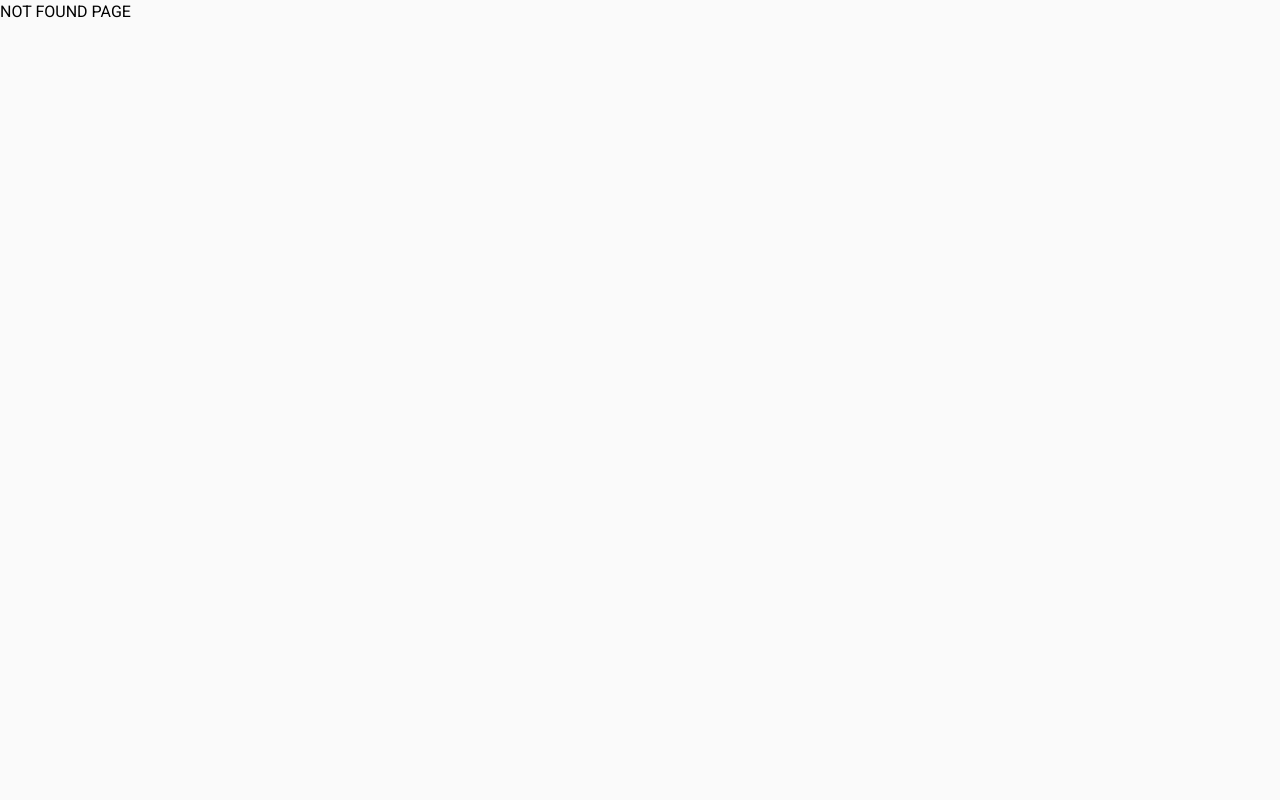
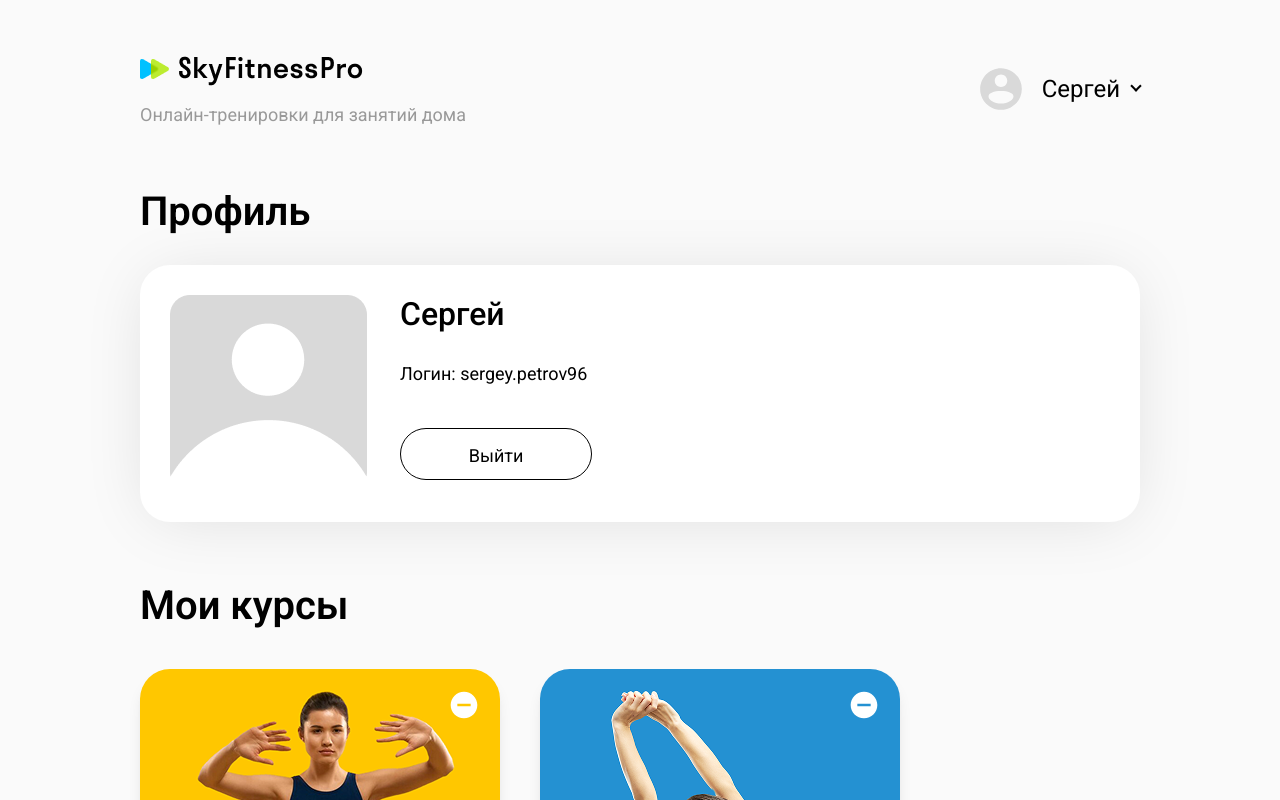
Before and after one commit to Pavekatal/fitness-app, a Next.js app: page /fitness/profile in a window 1280 px wide. Before the commit this address had no page. Shown: the top 800 px of the page. Built offline with nearby package versions, Linux system fonts and the light colour scheme.

Commit message:
создает страницу профиля

```diff
--- /dev/null
+++ b/src/app/fitness/profile/page.tsx
@@ -0,0 +1,55 @@
+import Button from '@/components/button/Button';
+import Course from '@/components/course/Course';
+import { courses, users } from '@/data';
+import Image from 'next/image';
+
+export default function ProfilePage() {
+  const userID = '1';
+  const currentUser = users.find((user) => userID === user._id);
+  const coursesUser = courses.filter((course) =>
+    currentUser?.selectedCourses.includes(course._id),
+  );
+
+  return (
+    <>
+      <div className="flex flex-col gap-15">
+        <div>
+          <h2 className="text-black text-[40px] font-semibold leading-[47px]">
+            Профиль
+          </h2>
+          <div className="mt-7.5 w-full h-[257px] p-7.5 rounded-[30px] shadow-[0px_4px_67px_-12px_rgba(0,0,0,0.13)] bg-white flex gap-[33px] items-start">
+            <Image
+              width={197}
+              height={197}
+              src="/img/profile-page.png"
+              alt="avatar user"
+            />
+            <div className="flex flex-col items-start gap-11">
+              <div className="flex flex-col gap-7.5 items-start">
+                <h3 className="text-black text-[32px] font-medium leading-[38px]">
+                  {users[0].name}
+                </h3>
+                <p className="text-black text-lg font-normal leading-[21px] ">
+                  Логин: {users[0].login}
+                </p>
+              </div>
+              <Button className="w-[192px] px-6.5 py-4 border border-solid border-black text-black text-lg font-normal leading-[21px]">
+                Выйти
+              </Button>
+            </div>
+          </div>
+        </div>
+        <div>
+          <h2 className="text-black text-[40px] font-semibold leading-[47px]">
+            Мои курсы
+          </h2>
+          <div className="mt-10 mb-[280px] flex flex-wrap gap-10">
+            {coursesUser.map((course) => (
+              <Course key={course._id} course={course} />
+            ))}
+          </div>
+        </div>
+      </div>
+    </>
+  );
+}
--- a/src/app/profile/page.tsx
+++ /dev/null
@@ -1,7 +0,0 @@
-export default function ProfilePage() {
-  return (
-    <>
-      <h1>PROFILE PAGE</h1>
-    </>
-  );
-}
--- a/src/components/course/Course.tsx
+++ b/src/components/course/Course.tsx
@@ -1,16 +1,41 @@
+'use client';
+
 import { CourseType } from '@/shared-types/sharedTypes';
 import Image from 'next/image';
 import Link from 'next/link';
+import { usePathname } from 'next/navigation';
+import Button from '../button/Button';
 
 type CourseProp = {
   course: CourseType;
 };
 
 export default function Course({ course }: CourseProp) {
+  const pathname = usePathname();
+
+  const isProfile: boolean = pathname.startsWith('/fitness/profile');
+  console.log(isProfile);
+
+  const valueProgress = (progress: number): string => {
+    let textButton = '';
+
+    if (progress === 0) {
+      textButton = 'Начать тренировки';
+    }
+    if (progress > 0 && progress < 100) {
+      textButton = 'Продолжить';
+    }
+    if (progress === 100) {
+      textButton = 'Начать заново';
+    }
+
+    return textButton;
+  };
+
   return (
     <>
       <Link href={`/fitness/courses/${course._id}`}>
-        <div className="w-[360px] h-[501px] rounded-[30px] shadow-lg bg-white transition-transform duration-300 ease-in-out hover:scale-101">
+        <div className="w-[360px]  rounded-[30px] shadow-lg bg-white transition-transform duration-300 ease-in-out hover:scale-101">
           <div className="relative">
             <Image
               className=" rounded-[30px]"
@@ -19,17 +44,18 @@ export default function Course({ course }: CourseProp) {
               src={`${course.cover}`}
               alt="yoga"
             />
+
             <button className="absolute top-[20px] right-[20px] bg-none p-0 border-none cursor-pointer w-[32px] h-[32px]">
               <Image
                 width={32}
                 height={32}
-                src="/img/add.svg"
+                src={!isProfile ? '/img/add.svg' : '/img/remove.svg'}
                 alt="add course"
-                title="Добавить курс"
+                title={!isProfile ? 'Добавить курс' : 'Удалить курс'}
               />
             </button>
           </div>
-          <div className="mt-[24px] mb-[15px] mx-[30px]">
+          <div className="mt-[24px] pb-[15px] mx-[30px]">
             <h3 className="text-[rgba(0, 0, 0, 1)] text-[32px] font-medium leading-[38px]">
               {course.name}
             </h3>
@@ -69,6 +95,24 @@ export default function Course({ course }: CourseProp) {
                 </p>
               </div>
             </div>
+            {isProfile && (
+              <div className=" flex flex-col gap-10 mt-5">
+                <div className="flex flex-col gap-2.5 items-start">
+                  <p className="text-black text-lg font-normal leading-[21px]">
+                    Прогресс {course.progress} %
+                  </p>
+                  <div className="w-full h-1.5 rounded-[50px] bg-[rgba(247,247,247,1)] overflow-hidden ">
+                    <div
+                      className=" h-full rounded-[50px] bg-[rgba(0,193,255,1)] duration-500 ease-in-out"
+                      style={{ width: `${course.progress}%` }}
+                    ></div>
+                  </div>
+                </div>
+                <Button className="w-[300px] h-[52px] bg-[#BCEC30] px-[26px] py-[16px] text-black text-lg font-normal leading-[21px] hover:bg-[#C6FF00] focus:bg-black focus:text-white">
+                  {valueProgress(course.progress)}
+                </Button>
+              </div>
+            )}
           </div>
         </div>
       </Link>
--- a/src/components/header/Header.tsx
+++ b/src/components/header/Header.tsx
@@ -37,7 +37,7 @@ export default function Header() {
         </div>
       ) : (
         /* временная функция клика */
-        <div className="relative" onClick={() => setIsAuth(!isAuth)}>
+        <div className="relative" onClick={() => setIsAuth(isAuth)}>
           <div onClick={onOpenUserPop} className="flex items-center gap-4">
             <Image width={50} height={50} src="/img/prof.svg" alt="profile" />
             <p className="flex items-center text-black text-2xl font-normal leading-[28px] profile">
--- a/src/components/popups/user-popup/UserPop.tsx
+++ b/src/components/popups/user-popup/UserPop.tsx
@@ -11,7 +11,7 @@ export default function UserPop() {
       </div>
       <div className="flex flex-col items-center gap-2.5">
         <Link
-          href="/profile"
+          href="/fitness/profile"
           className="w-[206px] h-[52px] px-[26px] py-[16px] rounded-[46px] bg-[#BCEC30] text-black text-lg font-normal leading-[21px] text-center  hover:bg-[#C6FF00] focus:bg-black focus:text-white"
         >
           Мой профиль
--- a/src/data.ts
+++ b/src/data.ts
@@ -1,4 +1,9 @@
-import { BannerCourseType, CourseType } from './shared-types/sharedTypes';
+import {
+  BannerCourseType,
+  CourseType,
+  ProgressTest,
+  UserType,
+} from './shared-types/sharedTypes';
 
 export const courses: CourseType[] = [
   {
@@ -21,7 +26,8 @@ export const courses: CourseType[] = [
       from: 20,
       to: 50,
     },
-    workouts: [''],
+    workouts: ['1', '2', '3'],
+    progress: 40,
   },
   {
     _id: '2',
@@ -43,7 +49,8 @@ export const courses: CourseType[] = [
       from: 20,
       to: 50,
     },
-    workouts: [''],
+    workouts: ['4', '5', '6'],
+    progress: 100,
   },
   {
     _id: '3',
@@ -65,7 +72,8 @@ export const courses: CourseType[] = [
       from: 20,
       to: 50,
     },
-    workouts: [''],
+    workouts: ['1', '4', '3'],
+    progress: 0,
   },
   {
     _id: '4',
@@ -87,7 +95,8 @@ export const courses: CourseType[] = [
       from: 20,
       to: 50,
     },
-    workouts: [''],
+    workouts: ['2', '5', '6'],
+    progress: 20,
   },
   {
     _id: '5',
@@ -109,7 +118,8 @@ export const courses: CourseType[] = [
       from: 20,
       to: 50,
     },
-    workouts: [''],
+    workouts: ['1', '3', '4'],
+    progress: 80,
   },
 ];
 
@@ -120,3 +130,37 @@ export const bannersCourses: BannerCourseType[] = [
   { _id: '4', banner: '/img/card-4.png', bgc: '#FF7E65' },
   { _id: '5', banner: '/img/card-5.png', bgc: '#7D458C' },
 ];
+
+export const users: UserType[] = [
+  {
+    _id: '1',
+    login: 'sergey.petrov96',
+    email: 'serg@test.ru',
+    name: 'Сергей',
+    password: '12345',
+    selectedCourses: ['1', '2', '3'],
+  },
+  {
+    _id: '2',
+    login: 'ekaterina.pavlova90',
+    email: 'kate@test.ru',
+    name: 'Екатерина',
+    password: '12345',
+    selectedCourses: ['5', '4', '1'],
+  },
+];
+
+export const progress: ProgressTest[] = [
+  {
+    _id: '1',
+    progress: 40,
+  },
+  {
+    _id: '2',
+    progress: 0,
+  },
+  {
+    _id: '3',
+    progress: 100,
+  },
+];
```
Also changed, not shown: src/shared-types/sharedTypes.ts (+29 -0 lines), public/img/profile-page.png (added), public/img/remove.svg (added).
